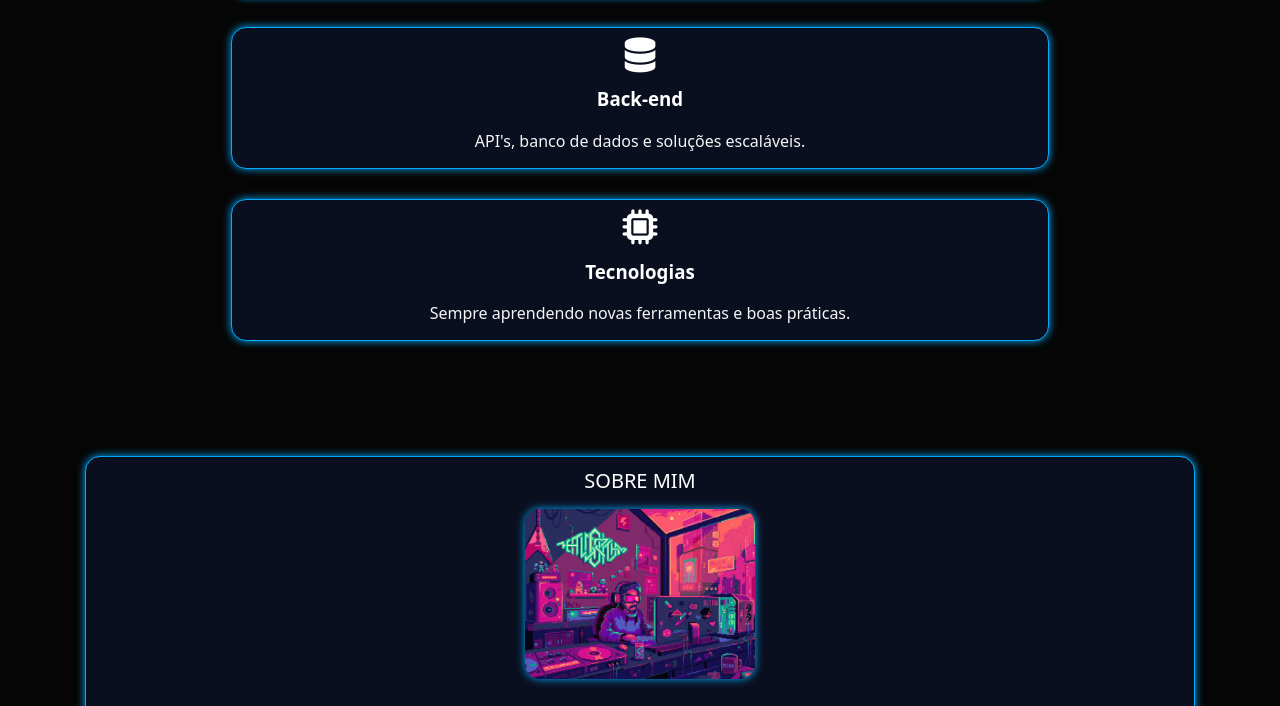
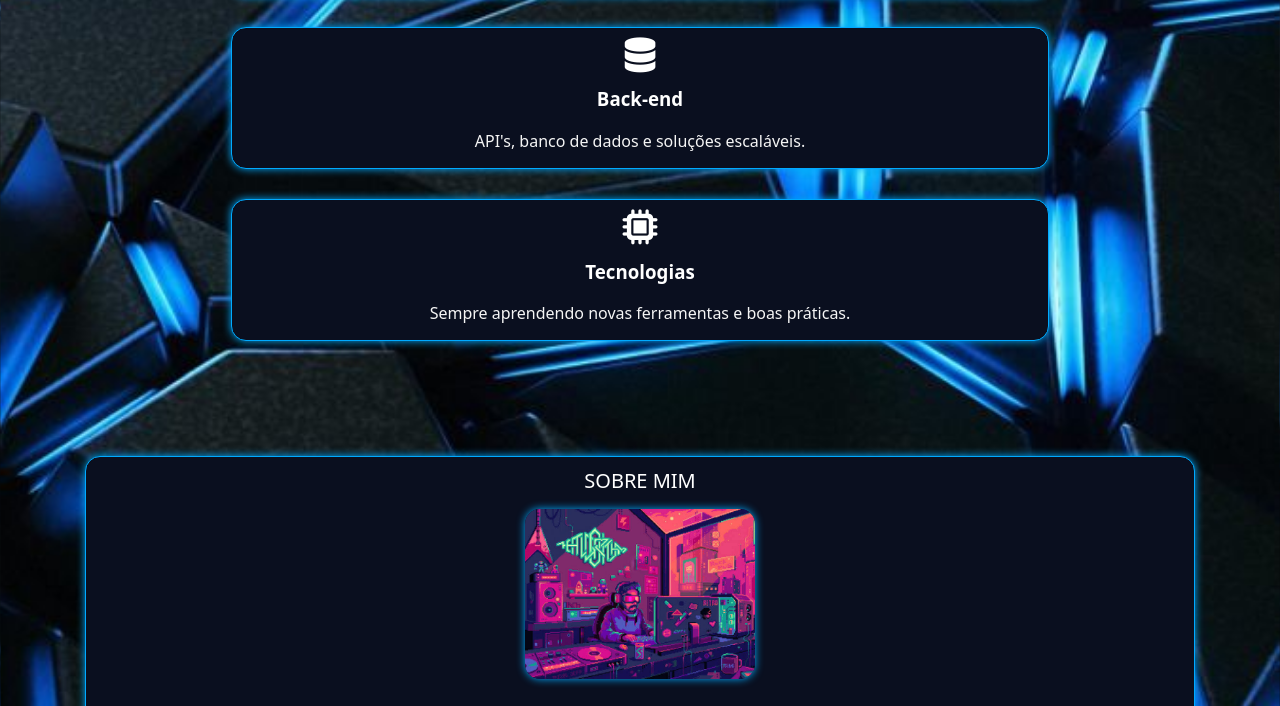
Before and after one commit to WesleyGalisa/webPortifolio, a plain HTML site: page index.html in a window 1280 px wide. Shown: the part 780-1486 px from the top of the page. Drawn offline with Linux system fonts and the light colour scheme.

Commit message:
fundo do footer

```diff
--- a/estilo.css
+++ b/estilo.css
@@ -15,7 +15,10 @@ margin: 0;
 padding: 0;
 color: var(--cor-titulo);
 font-family: system-ui, -apple-system, BlinkMacSystemFont, 'Segoe UI', Roboto, Oxygen, Ubuntu, Cantarell, 'Open Sans', 'Helvetica Neue', sans-serif;
-
+background-image: url("images/fundoBody2.jpeg");
+background-attachment: fixed;
+background-size: cover;
+background-repeat: no-repeatyo;
 }
 main{
     display: grid;
@@ -335,6 +338,7 @@ footer{
     border-top: 1px solid var(--cor-destaqueBtn);
     padding: 0px 5px;
     align-items: center;
+    background-color: var(--cor-fundo);
 }
 
 footer h6{
@@ -343,5 +347,9 @@ footer h6{
 
 /*TABLET*/
 
+@media (min-width:600px){
+
+}
+
 
 /*DESKTOP*/
```
